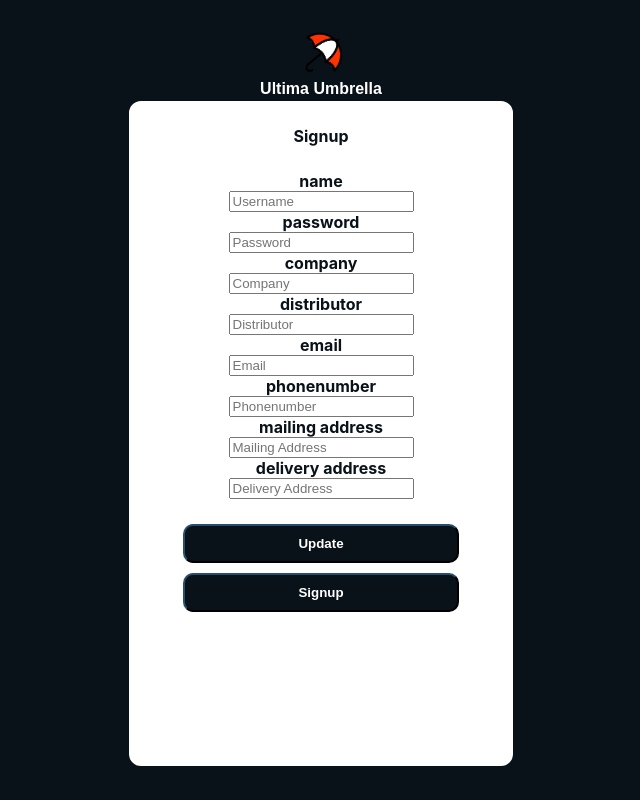
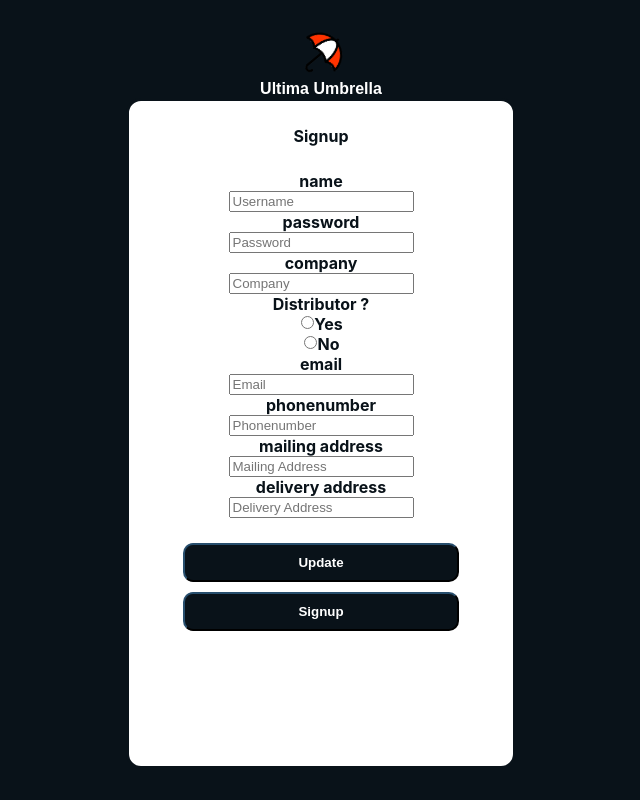
Before and after one commit to andimalfresh/ultimaUmbrella-FrontEnd-React, a React (Create React App) app: page /signup in a window 1280 px wide. Shown: the whole page, without its empty margins (319-959 px from the left). Built offline with nearby package versions, Linux system fonts and the light colour scheme; no server answers.

Commit message:
Layout pretty much set, about to start populating drop downs next

```diff
--- a/src/App.css
+++ b/src/App.css
@@ -107,9 +107,6 @@
 a {
   text-decoration: none;
 }
-a:link, a:visited {
-  /* color:#091219; */
-}
 .titleText {
   background-color: #091219;
   color: white;
@@ -122,6 +119,12 @@
   margin: 10px;
   text-align: left;
 }
+input[type=radio],
+input.radio {
+  float: left;
+  clear: none;
+  margin: 2px 0 0 2px;
+}
 @media only screen and (min-width: 767px) {
   .componentContainer {
     width:30%
--- a/src/App.js
+++ b/src/App.js
@@ -14,6 +14,10 @@
 
 const usersAPI = "https://uumbrella.herokuapp.com/users"
 const productsAPI = "https://uumbrella.herokuapp.com/products"
+
+var loadList = () => {
+  document.querySelector(".userList")
+}
 
 class App extends Component {
 
@@ -55,13 +59,13 @@
           </div>
         </div></Link>
           <Route path ="/" exact component={Login} />
-          <Route path ="/signup" render={() => (<Signup />)}/>
-          <Route path ="/mainpage" render={() => (<Mainpage />)}/>
-          <Route path ="/addaccount" render={() => (<Addaccount />)}/>
-          <Route path ="/addproducts" render={() => (<Addproducts />)}/>
-          <Route path ="/filterproducts" render={() => (<Filterproducts />)}/>
-          <Route path ="/orderform" render={() => (<Orderform />)}/>
-          <Route path ="/orderconfirmform" render={() => (<Orderconfirmform />)}/>
+          <Route path ="/signup" render={() => (<Signup users={this.state.users} />)}/>
+          <Route path ="/mainpage" render={() => (<Mainpage users={this.state.users} products={this.state.products}/>)}/>
+          <Route path ="/addaccount" render={() => (<Addaccount users={this.state.users} products={this.state.products}/>)}/>
+          <Route path ="/addproducts" render={() => (<Addproducts users={this.state.users} products={this.state.products}/>)}/>
+          <Route path ="/filterproducts" render={() => (<Filterproducts users={this.state.users} products={this.state.products}/>)}/>
+          <Route path ="/orderform" render={() => (<Orderform users={this.state.users} products={this.state.products}/>)}/>
+          <Route path ="/orderconfirmform" render={() => (<Orderconfirmform users={this.state.users} products={this.state.products}/>)}/>
           <Route path ="/thankyou" render={() => (<Thankyou />)}/>
       </div>
     );
--- a/src/components/Addproducts.js
+++ b/src/components/Addproducts.js
@@ -22,7 +22,7 @@
             <input name="description" placeholder="enter product description"/>
             <div className="buttonRow">
             <Link to={"/mainpage"}><button>Main Menu</button></Link>
-            <button>Save Product</button>
+            <Link to={"/addproduct"}><button>Save Product</button></Link>
             </div>
         </form>
         </div>
--- a/src/components/Login.js
+++ b/src/components/Login.js
@@ -11,7 +11,7 @@
                     <label>Login:</label>
                     <input name="login" placeholder="enter username"/>
                     <label>Password:</label>
-                    <input name="password" placeholder="enter password"/>
+                    <input name="password" placeholder="enter password" crypt="bcrypt"  work="cost:11" salt="username"/>
                 </form>
                 <div className="buttonRow">
                         <Link to={"/mainpage"}><button>Login</button></Link>
--- a/src/components/Orderform.js
+++ b/src/components/Orderform.js
@@ -7,6 +7,9 @@
         <div className="componentContainer">
                 Order Form
             <div className="contentDiv">
+            <select>
+                <option value="volvo">Select a Distributor</option>
+            </select>
                  <ul className="orderList">
                      <li>
                          <div className="orderItem">
--- a/src/components/Signup.js
+++ b/src/components/Signup.js
@@ -14,8 +14,36 @@
                     <input name="password" placeholder="Password"/>
                     <label>company</label>
                     <input name="password" placeholder="Company"/>
-                    <label>distributor</label>
-                    <input name="dist_boolean" placeholder="Distributor"/>
+
+                    <label>Distributor ?</label>
+                    <div className="distributor">
+
+                        <label>
+                            <input
+                                type="radio"
+                                name="distributor"
+                                value="true"
+                                // checked={distributor === true}
+                                // onChange={this._handleRadio}
+                                />
+                                Yes
+                        </label>
+                    </div>
+                    <div className="radio">
+                        <label>
+                            <input
+                                type="radio"
+                                name="distributor"
+                                value="false"
+                                // checked={distributor === false}
+                                // onChange={this._handleRadio}
+                                />
+                                No
+                        </label>
+                    </div>
+
+
+
                     <label>email</label>
                     <input name="email" placeholder="Email"/>
                     <label>phonenumber</label>
```
